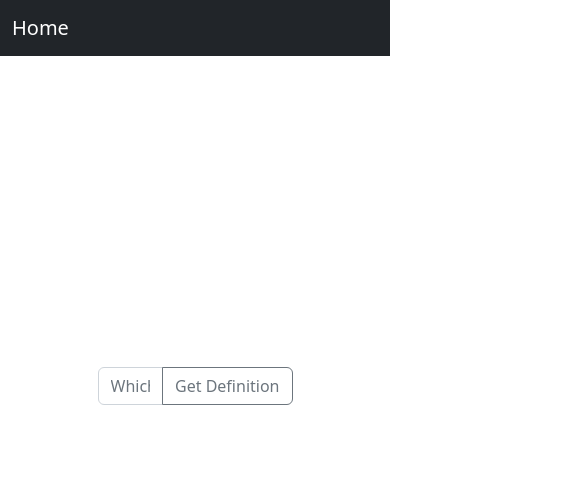
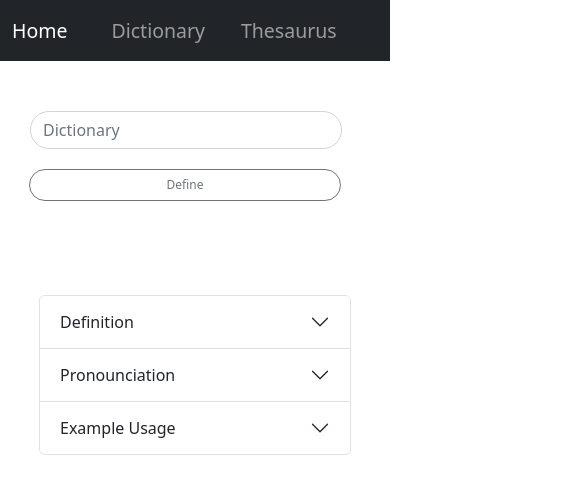
Before and after one commit to abodian/dictionary-bootstrap, a React app: page / in a window 390 px wide. Shown: the top 494 px of the page, 585 px wide, since content can reach past the window. Built offline with nearby package versions, Linux system fonts and the light colour scheme.

Commit message:
added basic responsiveness for mobile

```diff
--- a/src/app/App.js
+++ b/src/app/App.js
@@ -2,6 +2,7 @@ import React, {useState} from 'react';
 import './App.css';
 import { SiteNavbar } from '../navbar/Navbar.js'
 import { Search } from '../search/Search.js'
+import { ResultBox } from '../resultBox/ResultBox.js'
 import 'bootstrap/dist/css/bootstrap.min.css';
 
 export default function App() {
@@ -19,6 +20,7 @@ export default function App() {
         onDictionaryClick={() => handleSearchTypeChange('Dictionary')}
         />
         <Search searchType={searchType}/>
+        < ResultBox />
       </div>
     </>
   )
--- a/src/navbar/Navbar.css
+++ b/src/navbar/Navbar.css
@@ -24,3 +24,27 @@
 .nav-link:hover {
   color: #fff;
 }
+
+@media screen and (max-width: 767px) {
+  .navbar {
+    width: 100%;
+  }
+
+  .navbar-nav {
+    margin-left: 0;
+  }
+
+  .site-navbar .navbar-brand,
+  .site-navbar .nav-link {
+    font-size: 5vw;
+    margin-left: 0;
+  }
+
+  .site-navbar .nav-link {
+    margin-left: 20px;
+  }
+
+  .nav-link {
+    margin-left: 0;
+  }
+}
--- a/src/navbar/Navbar.js
+++ b/src/navbar/Navbar.js
@@ -6,8 +6,8 @@ require('./Navbar.css')
 
 export function SiteNavbar({onThesaurusClick, onDictionaryClick}) {
   return (
-    <Navbar bg="dark" variant="dark">
-     <Container>
+    <Navbar bg="dark" variant="dark" className='site-navbar'>
+      <Container>
         <Navbar.Brand href="/">Home</Navbar.Brand>
         <Nav className="me-auto">
           <Nav.Link onClick={onDictionaryClick}>Dictionary</Nav.Link>
@@ -15,5 +15,5 @@ export function SiteNavbar({onThesaurusClick, onDictionaryClick}) {
         </Nav>
       </Container>
     </Navbar>
-  )
+  );
 }
--- /dev/null
+++ b/src/resultBox/ResultBox.css
@@ -0,0 +1,22 @@
+.result-box-container {
+  position: absolute;
+  top: 45%;
+  display: flex;
+  justify-content: center;
+  align-items: center;
+  width: 100%;
+}
+
+#result-box {
+  width: 50%;
+}
+
+@media screen and (max-width: 767px) {
+  .result-box-container {
+    top: 35%;
+  }
+
+  #result-box {
+    width: 80%;
+  }
+}
--- /dev/null
+++ b/src/resultBox/ResultBox.js
@@ -0,0 +1,29 @@
+import Accordion from 'react-bootstrap/Accordion';
+require('./ResultBox.css')
+
+export function ResultBox() {
+  return (
+    <div className='result-box-container'>
+      <Accordion id='result-box'>
+        <Accordion.Item eventKey="0">
+          <Accordion.Header>Definition</Accordion.Header>
+          <Accordion.Body>
+            Definition goes here
+          </Accordion.Body>
+        </Accordion.Item>
+        <Accordion.Item eventKey="1">
+          <Accordion.Header>Pronounciation</Accordion.Header>
+          <Accordion.Body>
+            Link to phoentics
+          </Accordion.Body>
+        </Accordion.Item>
+        <Accordion.Item eventKey="2">
+          <Accordion.Header>Example Usage</Accordion.Header>
+          <Accordion.Body>
+            Example Usage goes here
+          </Accordion.Body>
+        </Accordion.Item>
+      </Accordion>
+    </div>
+  );
+}
--- a/src/search/Search.css
+++ b/src/search/Search.css
@@ -1,10 +1,42 @@
 .search-container {
+  position: absolute;
+  top: 35%;
   display: flex;
   justify-content: center;
   align-items: center;
-  height: 80vh;
+  width: 100%;
 }
 
 #word-search {
   width: 50%;
 }
+
+@media screen and (max-width: 767px) {
+  .word-search-input {
+    border-radius: 20px !important;
+  }
+
+  .search-container {
+    position: static;
+    top: auto;
+    flex-direction: column;
+    margin-top: 50px;
+    margin-left: 30px;
+    width: 80%;
+    justify-content: center;
+  }
+
+  #word-search {
+    width: 100%;
+    margin-bottom: 20px;
+    border-radius: 20px;
+  }
+
+  #word-search button {
+    font-size: 12px;
+    width: 100%;
+    text-align: center;
+    border-radius: 20px;
+    margin-top: 20px;
+  }
+}
--- a/src/search/Search.js
+++ b/src/search/Search.js
@@ -34,7 +34,8 @@ export function Search({searchType, onFetchData}) {
     <div className="search-container">
       <InputGroup className="mb-3" id="word-search">
         <Form.Control
-          placeholder="Which word would you like to define?"
+          className='word-search-input'
+          placeholder="Dictionary"
           aria-label="word"
           aria-describedby="basic-addon2"
           value={word}
@@ -46,7 +47,7 @@ export function Search({searchType, onFetchData}) {
           id="button-addon2"
           onClick={handleDictionarySubmit}
         >
-          Get Definition
+          Define
         </Button>
       </InputGroup>
     </div>
@@ -56,7 +57,8 @@ export function Search({searchType, onFetchData}) {
     <div className="search-container">
       <InputGroup className="mb-3" id="word-search">
         <Form.Control
-          placeholder="Which word would you like to send to the thesaurus?"
+          className='word-search-input'
+          placeholder="Thesaurus"
           aria-label="word"
           aria-describedby="basic-addon2"
           onChange={(event) => setWord(event.target.value)}
```
